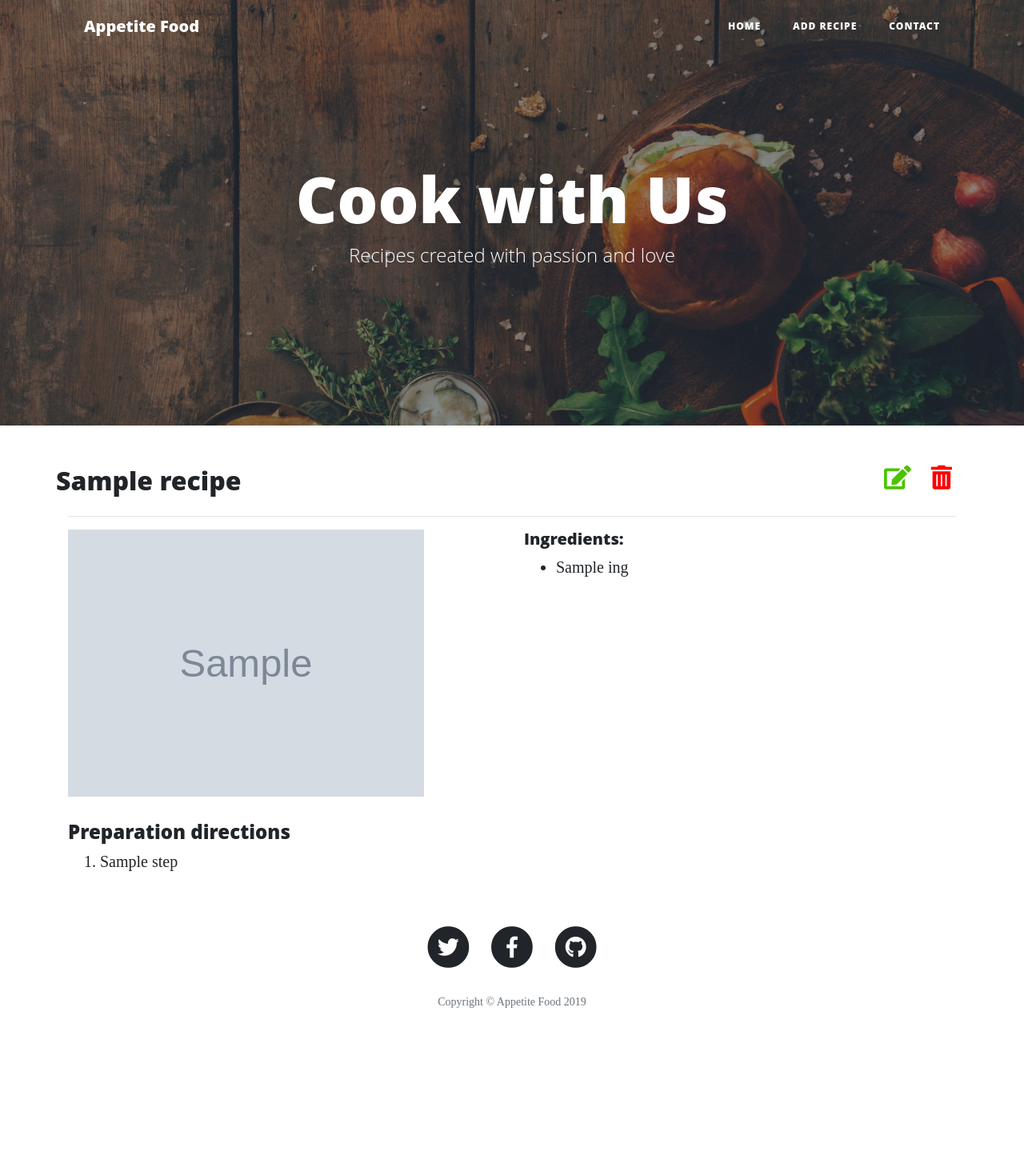
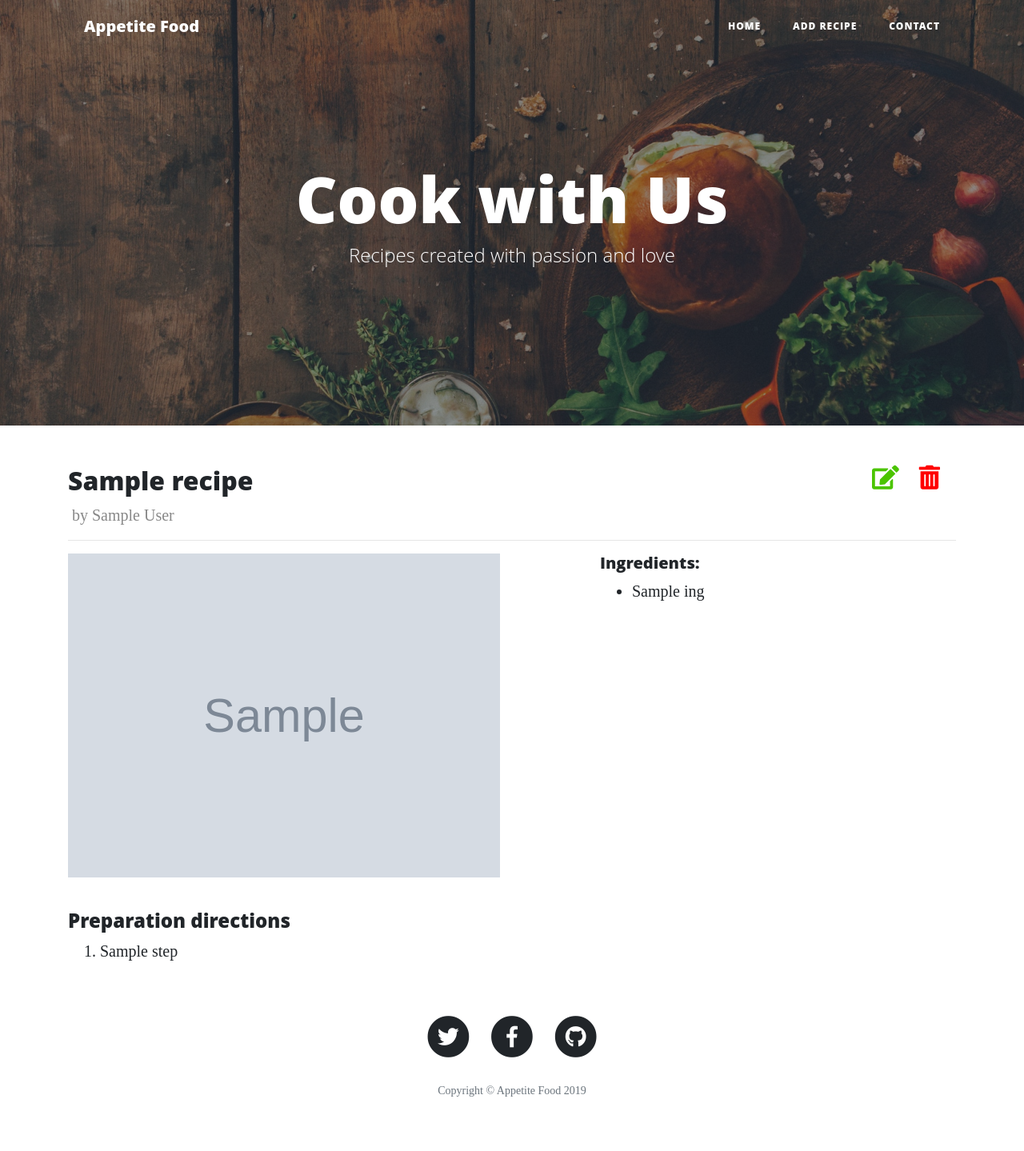
Before and after one commit to LukaszPlawinski/appetite-food, a Flask app: template templates/meal.html in a window 1280 px wide. Shown: the whole page at 80% size. Before the commit the page ends 1260 px from the top, so only its background shows below. Run offline with Flask 2, Linux system fonts and the light colour scheme; the template is opened without the code that fills it: most values are stand-ins (such as "Sample title", 1, 10 or a date in 2020); grey boxes marked "Sample" are stand-in pictures; some libraries are stand-ins or nearby versions.

Commit message:
card button changed on icon

```diff
--- a/run.py
+++ b/run.py
@@ -32,6 +32,7 @@ def insert_recipe():
         "name": request.form.get('name'),
         "image": request.form.get('image'),
         "description": request.form.get('description'),
+        "author": request.form.get('author'),
         "ingredient":  request.form.to_dict(flat=False)["ingredient_name"],
         "step":  request.form.to_dict(flat=False)["step_name"]
     }
@@ -57,6 +58,7 @@ def update_recipe(recipe_id):
         "name": request.form.get('name'),
         "image": request.form.get('image'),
         "description": request.form.get('description'),
+        "author": request.form.get('author'),
         "ingredient":  request.form.to_dict(flat=False)["ingredient_name"],
         "step":  request.form.to_dict(flat=False)["step_name"]
     })
--- a/static/css/style.css
+++ b/static/css/style.css
@@ -45,9 +82,22 @@
   padding-right: 10px
 }
 
-.icons i{
+.icons i,.header_icons i{
   padding-right: 20px;
   font-size: 30px;
+  transition: all 500ms ease-in-out;
+}
+
+.icons i:hover,.header_icons i:hover{
+  font-size: 35px;
+}
+
+.header_icons{
+   text-align: right;
+}
+
+.meal_image{
+  margin-bottom: 10px;
 }
 
 .green{
@@ -56,6 +106,10 @@
 .red{
   color: #ff0000;
 }
+.author p{
+  margin: 0 5px;
+  color: #888;
+}
 #ingredient, #step{
   display: none;
 }
--- a/templates/meal.html
+++ b/templates/meal.html
@@ -9,19 +9,25 @@
 {% block content %}
 <div class="container">
     <div class=" row justify-content-between recipe_header">
-        <div class="recipe_name col-xs-8">
+        <div class="recipe_name col-7">
             <h2>{{recipe.name}}</h2>
         </div>
 
-        <div class="icons col-xs-4">
+        <div class="header_icons col-5">
             <a href="{{url_for('edit_recipe', recipe_id=recipe._id)}}"><i class="fas fa-edit green"></i></a>
             <a href="{{ url_for('delete_recipe',recipe_id=recipe._id)}}"><i class="fas fa-trash-alt red"></i></a>
         </div>
     </div>
+    <div class="row">
+        <div class="col author">
+            <p>by {{recipe.author}}</p>
+        </div>
+
+    </div>
 
 <hr>
 <div class="row">
-    <div class=" col-md-5">
+    <div class=" col-md-6 meal_image" >
         <img style="width:100%" src="{{ recipe.image}}" alt="Image for {{recipe.name}}">
     </div>
 
@@ -35,7 +41,7 @@
         </ul>
     </div>
 
-    <div class="col-md-10">
+    <div class="col-md-12">
         <br>
         <h4>Preparation directions</h3>
           <ol>
```
Also changed, not shown: other parts of static/css/style.css (+61 -24 lines), templates/add_recipe.html (+11 -1 lines), templates/edit_recipe.html (+12 -1 lines), templates/index.html (+3 -6 lines).
